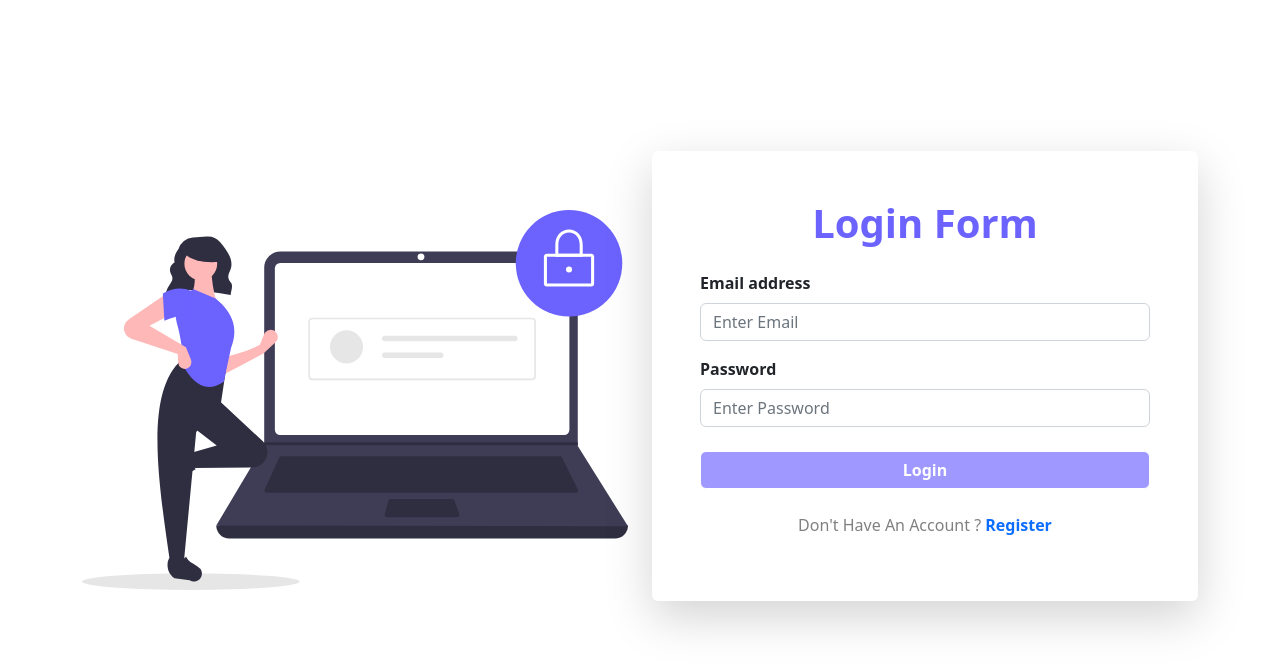
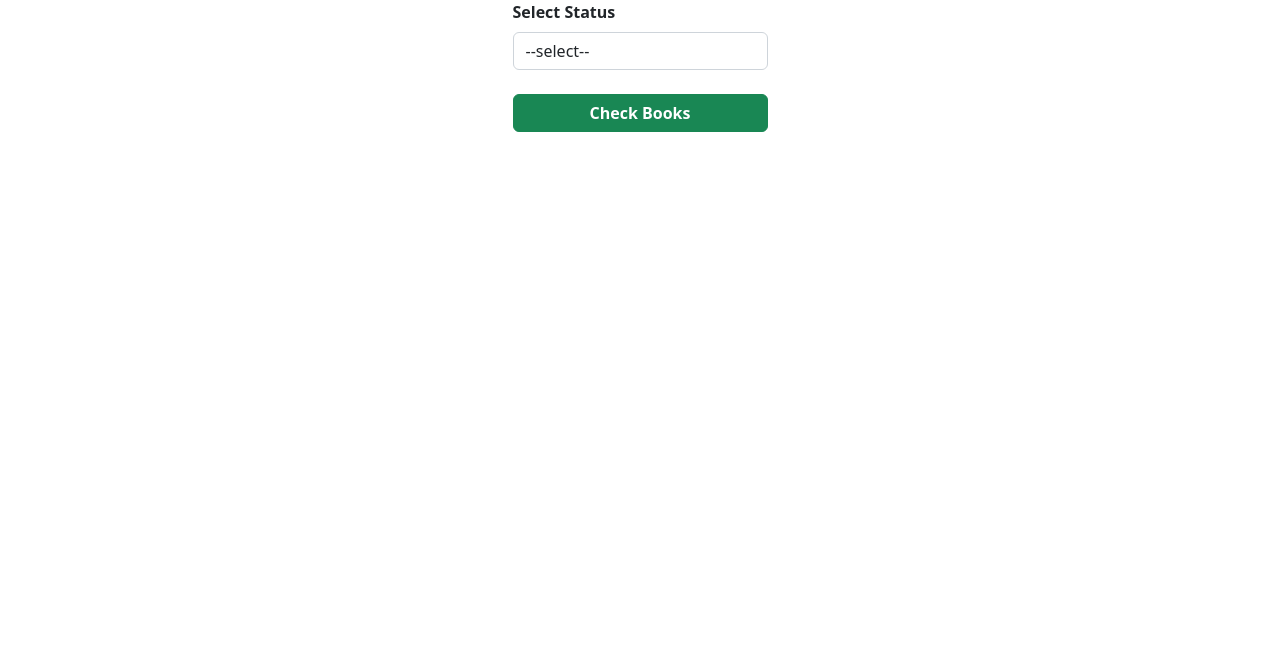
Before and after one commit to rnrathod16/onlineBookShelf_Frontend, an Angular app: page / in a window 1280 px wide. Shown: the top 668 px of the page. Built offline with nearby package versions, Linux system fonts and the light colour scheme.

Commit message:
Book download Success

```diff
--- /dev/null
+++ b/src/app/Customers/bookpreview/bookpreview.component.html
@@ -0,0 +1,33 @@
+<div class="container d-flex justify-content-center">
+    <div class="container w-25">
+        <form #statusForm="ngForm" (ngSubmit)="statusDetail(statusForm.value)">
+            <div class="form-group">
+                <label class="font-weight-bolder">Select Status</label>
+                <select name="bstatus" class="form-control" #bstatus="ngModel" ngModel>
+            <option value="">--select--</option>
+            <option value="free">Free</option>
+            <option value="paid">Paid</option>
+            </select>
+            </div>
+            <div class="mt-4">
+                <button class="btn btn-success font-weight-bold btn_back" [disabled]="!statusForm.valid" style="width:100%">Check Books</button>
+            </div>
+        </form>
+    </div>
+</div>
+<div class="container mt-3">
+    <div class="row">
+        <div class="col-md-4 mt-5" *ngFor="let bs of bookByStatus">
+            <div class="card d-flex justify-content-center text-right pt-4 shadow-lg p-3 mb-5 bg-white rounded" style="width: 18rem;">
+                <img src="" class="card-img-top m-auto" alt="BookImage" style="height:10%;width:30%">
+                <div class="card-body">
+                    <h5 class="card-title text-center">{{bs.bname}}</h5>
+                    <p class="card-text text-center">{{bs.bauthor}}</p>
+                    <p class="card-text text-center">{{bs.bprice | currency : "INR"}}</p>
+
+                    <button class="btn btn-primary" [disabled]="!disableDownload"><a href="assets/Bookpreview/book.pdf" style="color:white;text-decoration: none;font-weight: 500;" download>Download</a></button>
+                </div>
+            </div>
+        </div>
+    </div>
+</div>
--- /dev/null
+++ b/src/app/Customers/bookpreview/bookpreview.component.ts
@@ -0,0 +1,29 @@
+import { Component } from '@angular/core';
+import { ServiceLayerService } from 'src/app/service-layer.service';
+
+@Component({
+  selector: 'app-bookpreview',
+  templateUrl: './bookpreview.component.html',
+  styleUrls: ['./bookpreview.component.css']
+})
+export class BookpreviewComponent {
+
+  bookByStatus:any;
+  disableDownload:any;
+  constructor(private service:ServiceLayerService){}
+
+  statusDetail(data:any){
+    this.service.bookStatusFreePaid(data).subscribe((info)=>{
+      this.bookByStatus = info;
+      console.log(this.bookByStatus[0].bstatus);
+
+      if(this.bookByStatus[0].bstatus == "free"){
+        this.disableDownload = true;
+      }else if(this.bookByStatus[0].bstatus == "paid"){
+        this.disableDownload = false;
+      }
+
+    })
+
+  }
+}
--- a/src/app/Customers/user-home-page/user-home-page.component.html
+++ b/src/app/Customers/user-home-page/user-home-page.component.html
@@ -7,18 +7,18 @@
         <div class="collapse navbar-collapse" id="navbarColor01">
             <ul class="navbar-nav me-auto">
                 <li class="nav-item">
-            <a class="nav-link active" routerLink="userhomepage">Home
+                    <a class="nav-link active" routerLink="/userhomepage">Home
               <span class="visually-hidden">(current)</span>
             </a>
                 </li>
                 <li class="nav-item">
-            <a class="nav-link" href="#">Library</a>
+                    <a class="nav-link" routerLink="../preview">Library</a>
                 </li>
                 <li class="nav-item">
-            <a class="nav-link" routerLink="myprofilepage">My Profile</a>
+                    <a class="nav-link" routerLink="../myprofilepage">My Profile</a>
                 </li>
                 <li class="nav-item">
-            <a class="nav-link" routerLink="mycartpage">My Cart</a>
+                    <a class="nav-link" routerLink="../mycartpage">My Cart</a>
                 </li>
                 <li class="nav-item dropdown">
                     <a class="nav-link dropdown-toggle" data-bs-toggle="dropdown" href="#" role="button" aria-haspopup="true" aria-expanded="false">Dropdown</a>
@@ -45,14 +45,14 @@
 
 <div>
     <div class="container-fluid">
-        <div class="row-md-1"  *ngFor="let b of booklist" style="background-color:aqua;">
+        <div class="row-md-1" *ngFor="let b of booklist" style="background-color:aqua;">
             <div class="col-md-6" style="background-color:#C8CCC7;margin-bottom: 10%;height:50%">
                 <img src={{b.bimg}} width="30%" height="40%" style="float: left;">
                 <div style="float: left;margin: 8px">
                     <h1>{{b.bname}}</h1>
                     <p>{{b.bdesc}}</p>
                     <button (click)="addThisToCart(b.bid,b.bname)" class="btn btn-primary">Add To Cart</button>
-                    <button class="btn btn-primary"  style="float: left;margin-right: 5px;">Buy Now</button>
+                    <button class="btn btn-primary" style="float: left;margin-right: 5px;">Buy Now</button>
                 </div>
             </div>
         </div>
--- a/src/app/app-routing.module.ts
+++ b/src/app/app-routing.module.ts
@@ -6,13 +6,15 @@ import { MyprofileComponent } from './Customers/myprofile/myprofile.component';
 import { UserHomePageComponent } from './Customers/user-home-page/user-home-page.component';
 import { LoginComponent } from './LoginSignup/login/login.component';
 import { RegisterComponent } from './LoginSignup/register/register.component';
+import { BookpreviewComponent } from './Customers/bookpreview/bookpreview.component';
 
 const routes: Routes = [
   {path:"userhomepage", component:UserHomePageComponent},
   {path:"myprofilepage", component:MyprofileComponent},
   {path:"mycartpage",component:CartComponent},
-  {path:"",component:LoginComponent},
-  {path:"register",component:RegisterComponent}
+  {path:"preview",component:LoginComponent},
+  {path:"register",component:RegisterComponent},
+  {path:"",component:BookpreviewComponent}
 ];
 
 @NgModule({
--- a/src/app/app.module.ts
+++ b/src/app/app.module.ts
@@ -18,6 +18,7 @@ import { LoginComponent } from './LoginSignup/login/login.component';
 import { FormsModule } from '@angular/forms';
 import { ToastrModule } from 'ngx-toastr';
 import { BrowserAnimationsModule } from '@angular/platform-browser/animations';
+import { BookpreviewComponent } from './Customers/bookpreview/bookpreview.component';
 
 
 @NgModule({
@@ -29,7 +30,8 @@ import { BrowserAnimationsModule } from '@angular/platform-browser/animations';
     MyprofileComponent,
     CartComponent,
     RegisterComponent,
-    LoginComponent
+    LoginComponent,
+    BookpreviewComponent
   ],
   imports: [
     BrowserModule,
--- a/src/app/service-layer.service.ts
+++ b/src/app/service-layer.service.ts
@@ -58,4 +58,8 @@ export class ServiceLayerService {
   searchUserByEmail(data:any){
     return this.httpclient.post("Books/getuser",data);
   }
+
+  bookStatusFreePaid(data:any){
+    return this.httpclient.post("Books/bookstatus",data);
+  }
 }
```
Also changed, not shown: src/app/Customers/bookpreview/bookpreview.component.css (added), 1 other file (tests, documents, lock files or other folders). Lines whose indentation alone changed are shown as unchanged.
